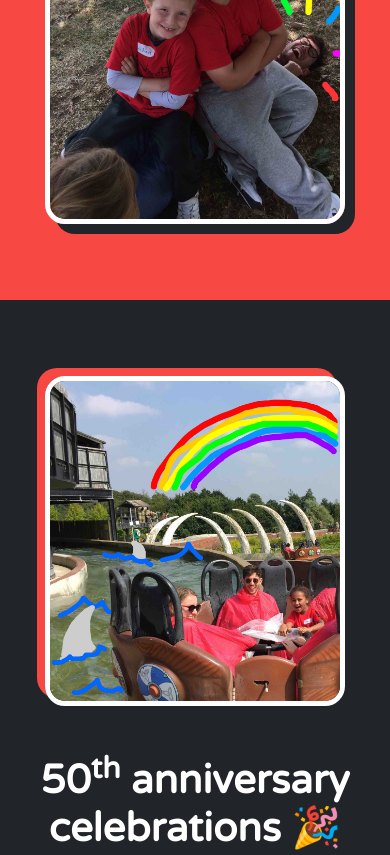
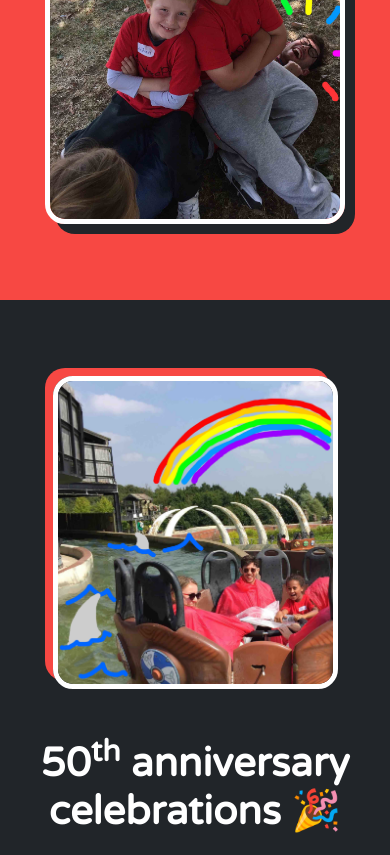
Before and after one commit to imonQUE/imonque.github.io, a website: page vacproj/index.html in a window 390 px wide. Shown: the part 1326-2181 px from the top of the page. Drawn offline with nearby package versions, Linux system fonts and the light colour scheme.

Commit message:
tiny change to image size mobile, again

```diff
--- a/vacproj/css/creative.css
+++ b/vacproj/css/creative.css
@@ -263,7 +263,7 @@ header.masthead p {
   .big_image_2 {
  margin-top: -20px;
  margin-bottom: 50px;
-      width: 300px !important;
+      width: 285px !important;
   }
 }
 
```
